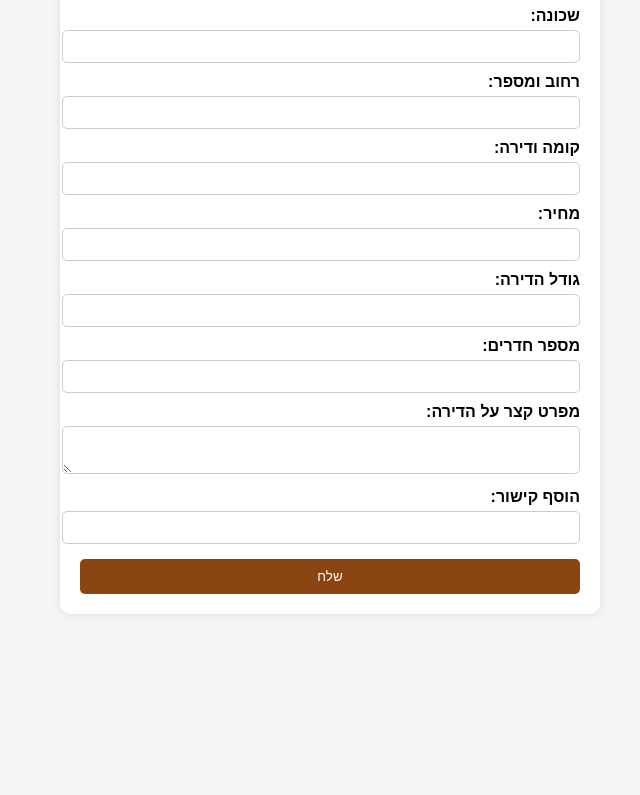
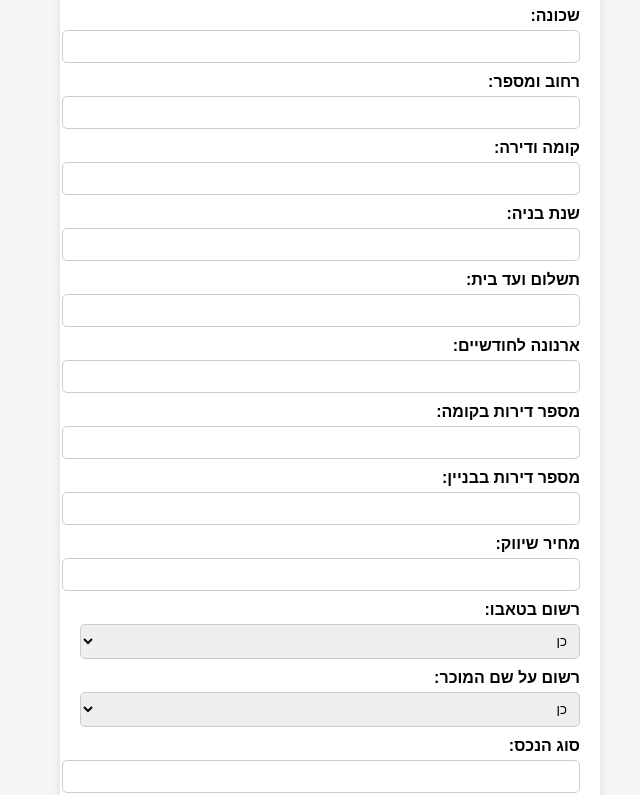
Before and after one commit to idankru/real-estate-form, a plain HTML site: page index.html in a window 1280 px wide. Shown: the part 167-962 px from the top of the page, without its empty margins (310-950 px from the left). Before the commit the page ends 801 px from the top, so only its background shows below. Drawn offline with Linux system fonts and the light colour scheme.

Commit message:
Update index.html

```diff
--- a/index.html
+++ b/index.html
@@ -67,14 +67,44 @@
             <label>קומה ודירה:</label>
             <input type="text" name="floor" required>
 
-            <label>מחיר:</label>
+            <label>שנת בניה:</label>
+            <input type="number" name="yearBuilt" required>
+
+            <label>תשלום ועד בית:</label>
+            <input type="number" name="vaadBayit" required>
+
+            <label>ארנונה לחודשיים:</label>
+            <input type="number" name="arnona" required>
+
+            <label>מספר דירות בקומה:</label>
+            <input type="number" name="apartmentsPerFloor" required>
+
+            <label>מספר דירות בבניין:</label>
+            <input type="number" name="apartmentsInBuilding" required>
+
+            <label>מחיר שיווק:</label>
             <input type="number" name="price" required>
+
+            <label>רשום בטאבו:</label>
+            <select name="tabu">
+                <option value="כן">כן</option>
+                <option value="לא">לא</option>
+            </select>
+
+            <label>רשום על שם המוכר:</label>
+            <select name="sellerRegistered">
+                <option value="כן">כן</option>
+                <option value="לא">לא</option>
+            </select>
+
+            <label>סוג הנכס:</label>
+            <input type="text" name="propertyType" required>
+
+            <label>מספר חדרים:</label>
+            <input type="number" name="rooms" required>
 
             <label>גודל הדירה:</label>
             <input type="number" name="size" required>
-
-            <label>מספר חדרים:</label>
-            <input type="number" name="rooms" required>
 
             <label>מפרט קצר על הדירה:</label>
             <textarea name="description"></textarea>
@@ -94,24 +124,19 @@
             var objectData = {};
             formData.forEach((value, key) => objectData[key] = value);
 
-            var SHEETDB_API_URL = "https://sheetdb.io/api/v1/x66b7o2fa8f7k";
-
-            fetch(SHEETDB_API_URL, {
+            fetch('https://sheetdb.io/api/v1/x66b7o2fa8f7k', {
                 method: 'POST',
-                body: JSON.stringify({ data: objectData }),
+                body: JSON.stringify({ data: objectData }),  // הוספת `data`
                 headers: { 'Content-Type': 'application/json' }
             })
             .then(response => response.json())
             .then(data => {
-                if (data.created) {
-                    alert('✅ הנתונים הוגשו בהצלחה!');
-                    document.getElementById('realEstateForm').reset();
-                } else {
-                    alert('❌ שגיאה בשליחה');
-                }
+                console.log('✅ Success:', data);
+                alert('✅ הנתונים הוזנו בהצלחה!');
+                document.getElementById('realEstateForm').reset(); // איפוס הטופס אחרי שליחה
             })
             .catch(error => {
-                console.error('שגיאה:', error);
+                console.error('❌ שגיאה:', error);
                 alert('⚠️ אירעה שגיאה, נסה שוב מאוחר יותר');
             });
         });
```
